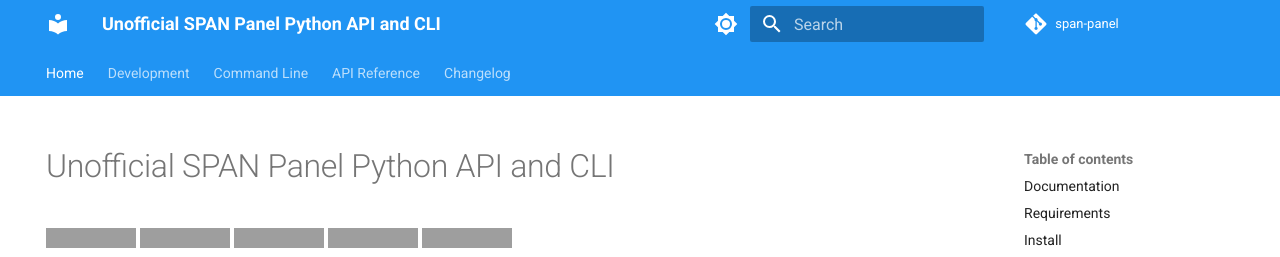
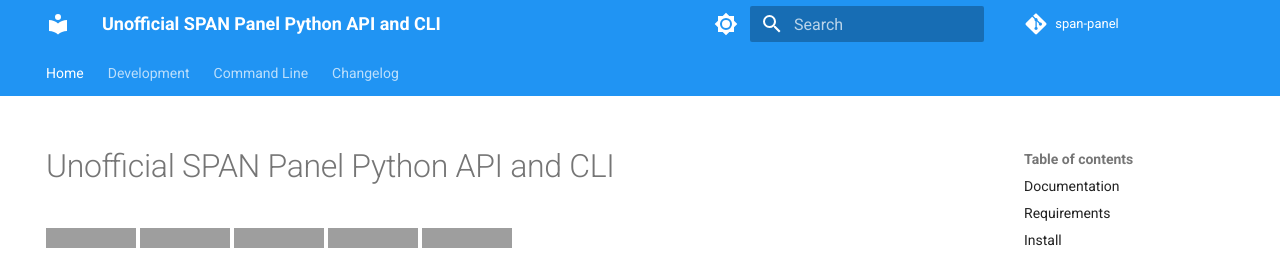
Before and after one commit to AngellusMortis/span-panel, an MkDocs documentation site: the page built from docs/index.md, in a window 1280 px wide and 900 px high. Shown: the top 257 px of the window. Built offline with MkDocs 1.6.1 and Material for MkDocs 9.7.7, drawn with Linux system fonts in a browser that asks for light colours; comment, search, counter and statistics services are not loaded; the version menu is left out; grey boxes are pictures that could not be loaded.

Commit message:
Hide API from nav

```diff
--- a/mkdocs.yml
+++ b/mkdocs.yml
@@ -28,7 +28,7 @@ nav:
   - Home: "index.md"
   - Development: "dev.md"
   - Command Line: "cli.md"
-  - API Reference: "api.md"
+  # - API Reference: "api.md"
   - Changelog: "https://github.com/AngellusMortis/span-panel/releases"
 
 plugins:
```
